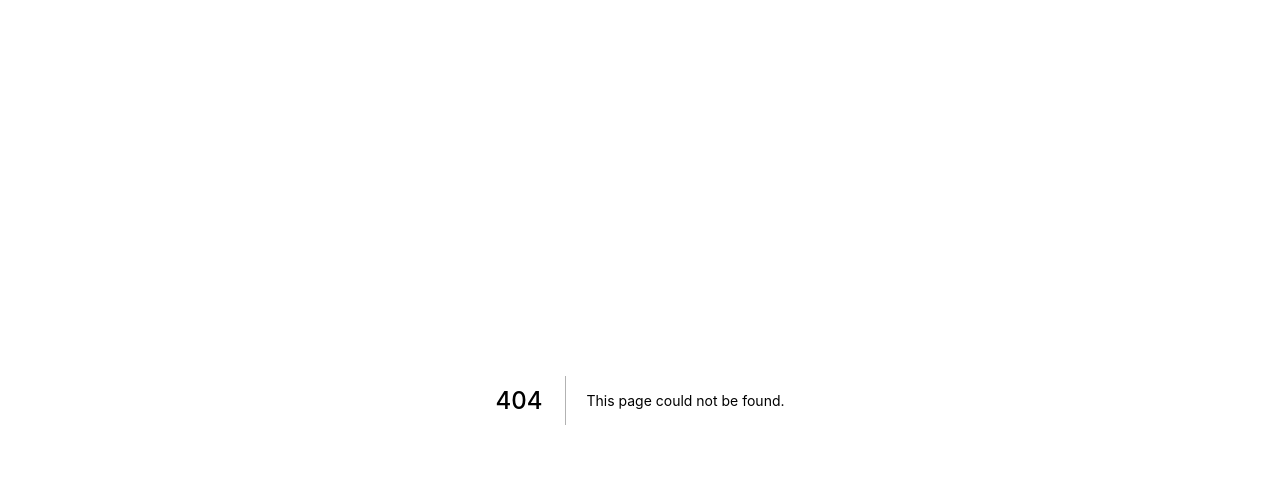
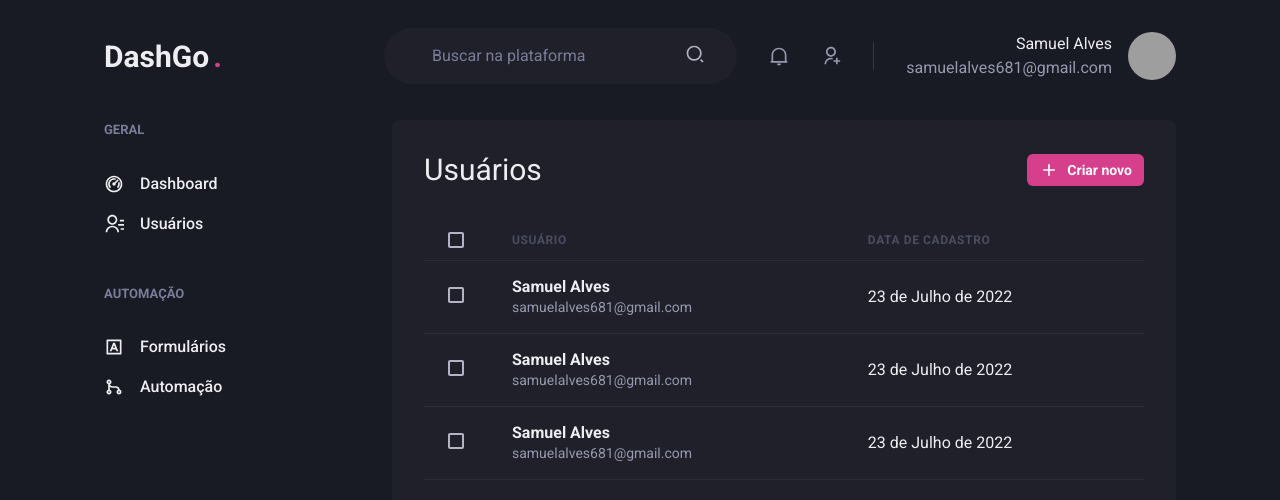
Before and after one commit to SamuelAlv3s/spacetraveling-blog, a Next.js app in the folder dashboard/: page /users in a window 1280 px wide. Before the commit this address had no page. Shown: the top 500 px of the page. Built offline with nearby package versions, Linux system fonts and the light colour scheme; grey boxes are pictures that could not be loaded.

Commit message:
page users and table users

```diff
--- /dev/null
+++ b/dashboard/src/pages/users/index.tsx
@@ -0,0 +1,102 @@
+import {
+  Box,
+  Button,
+  Checkbox,
+  Flex,
+  Heading,
+  Icon,
+  Table,
+  Tbody,
+  Td,
+  Text,
+  Th,
+  Thead,
+  Tr,
+} from '@chakra-ui/react';
+import { RiAddLine } from 'react-icons/ri';
+import { Header } from '../../components/Header';
+import { Sidebar } from '../../components/Sidebar';
+
+export default function UserList() {
+  return (
+    <Box>
+      <Header />
+
+      <Flex w="100%" my="6" maxWidth={1120} mx="auto" px="6">
+        <Sidebar />
+
+        <Box flex="1" borderRadius={8} bg="gray.800" p="8">
+          <Flex mb="8" justify="space-between" align="center">
+            <Heading size="lg" fontWeight="normal">
+              Usuários
+            </Heading>
+            <Button
+              as="a"
+              size="sm"
+              colorScheme="pink"
+              leftIcon={<Icon as={RiAddLine} fontSize="20" />}
+            >
+              Criar novo
+            </Button>
+          </Flex>
+
+          <Table colorScheme="whiteAlpha">
+            <Thead>
+              <Tr>
+                <Th px="6" color="gray.300" w="8">
+                  <Checkbox colorScheme="pink" />
+                </Th>
+                <Th>Usuário</Th>
+                <Th>Data de cadastro</Th>
+              </Tr>
+            </Thead>
+            <Tbody>
+              <Tr>
+                <Td px="6">
+                  <Checkbox colorScheme="pink" />
+                </Td>
+                <Td>
+                  <Box>
+                    <Text fontWeight="bold">Samuel Alves</Text>
+                    <Text fontSize="sm" color="gray.300">
+                      samuelalves681@gmail.com
+                    </Text>
+                  </Box>
+                </Td>
+                <Td>23 de Julho de 2022</Td>
+              </Tr>
+              <Tr>
+                <Td px="6">
+                  <Checkbox colorScheme="pink" />
+                </Td>
+                <Td>
+                  <Box>
+                    <Text fontWeight="bold">Samuel Alves</Text>
+                    <Text fontSize="sm" color="gray.300">
+                      samuelalves681@gmail.com
+                    </Text>
+                  </Box>
+                </Td>
+                <Td>23 de Julho de 2022</Td>
+              </Tr>
+              <Tr>
+                <Td px="6">
+                  <Checkbox colorScheme="pink" />
+                </Td>
+                <Td>
+                  <Box>
+                    <Text fontWeight="bold">Samuel Alves</Text>
+                    <Text fontSize="sm" color="gray.300">
+                      samuelalves681@gmail.com
+                    </Text>
+                  </Box>
+                </Td>
+                <Td>23 de Julho de 2022</Td>
+              </Tr>
+            </Tbody>
+          </Table>
+        </Box>
+      </Flex>
+    </Box>
+  );
+}
```
